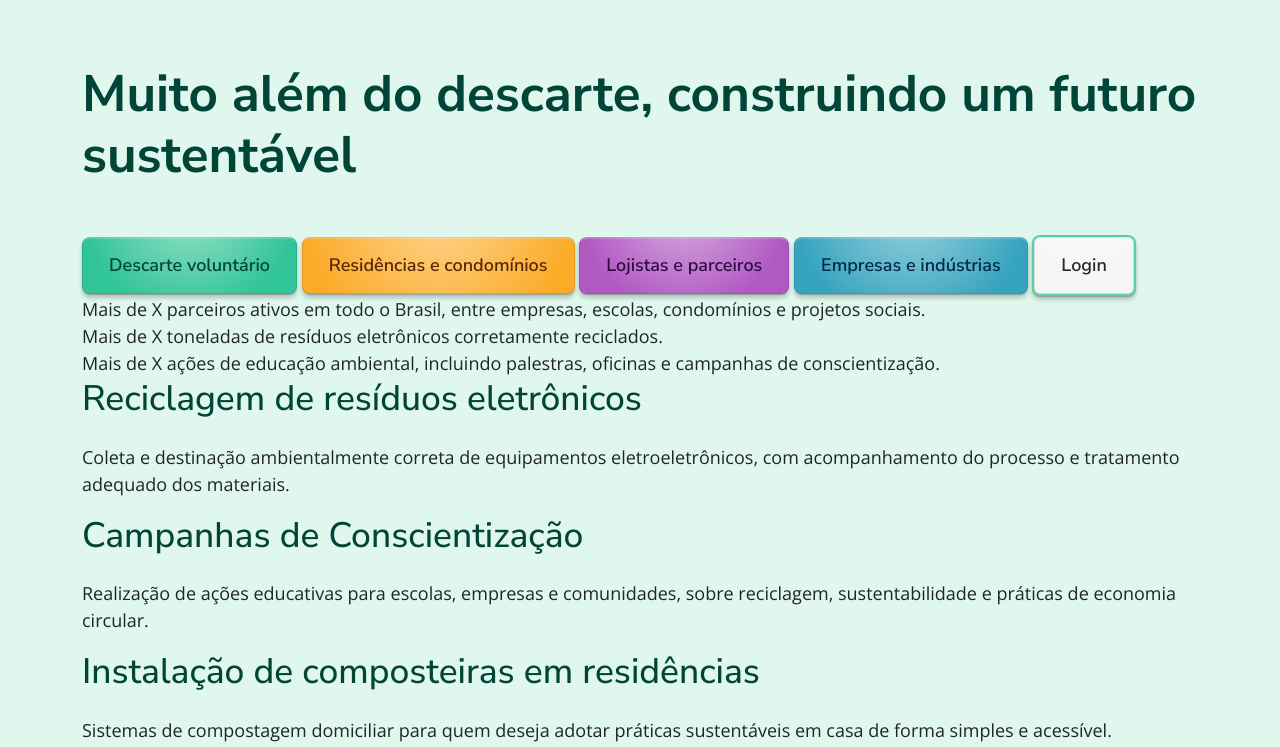
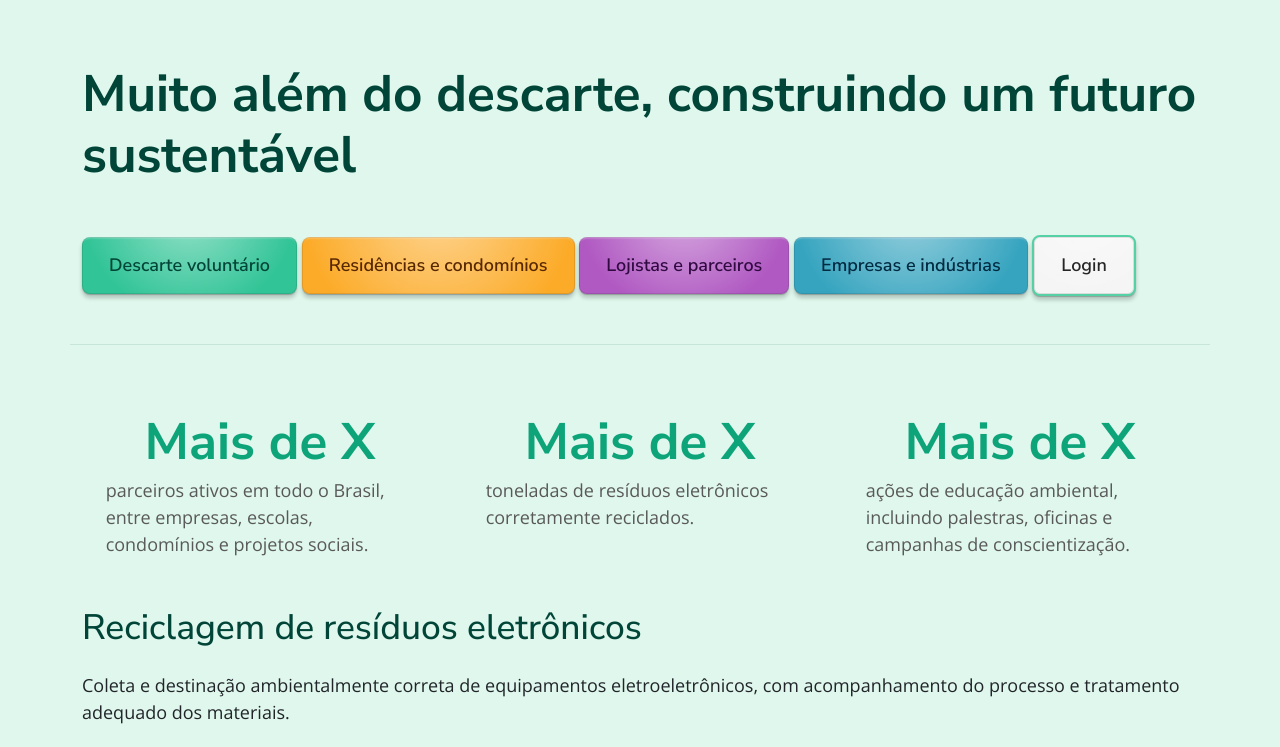
Before and after one commit to ea-nasir-project/Landing-page, a website built with Vite: page src/index.html in a window 1280 px wide. Shown: the top 747 px of the page. Built offline with nearby package versions, Linux system fonts and the light colour scheme; files whose address does not match are found by name.

Commit message:
Indicators

```diff
--- a/src/index.html
+++ b/src/index.html
@@ -66,15 +66,26 @@
             <button class="btn btn--blue">Empresas e indústrias</button>
             <button class="btn btn--login">Login</button>
 
-            <div class="overview__indicators">
-              <div class="overview__indicator-item">
-                Mais de X parceiros ativos em todo o Brasil, entre empresas, escolas, condomínios e projetos sociais.
+            <div class="overview__indicators row g-4 py-5 text-center">
+              <div class="col-md-4">
+                <div class="overview__indicator-item">
+                  <span class="overview__indicator-number">Mais de X</span>
+                  <p class="overview__indicator-text">parceiros ativos em todo o Brasil, entre empresas, escolas,
+                    condomínios e projetos sociais.</p>
+                </div>
               </div>
-              <div class="overview__indicator-item">
-                Mais de X toneladas de resíduos eletrônicos corretamente reciclados.
+              <div class="col-md-4">
+                <div class="overview__indicator-item">
+                  <span class="overview__indicator-number">Mais de X</span>
+                  <p class="overview__indicator-text">toneladas de resíduos eletrônicos corretamente reciclados.</p>
+                </div>
               </div>
-              <div class="overview__indicator-item">
-                Mais de X ações de educação ambiental, incluindo palestras, oficinas e campanhas de conscientização.
+              <div class="col-md-4">
+                <div class="overview__indicator-item">
+                  <span class="overview__indicator-number">Mais de X</span>
+                  <p class="overview__indicator-text">ações de educação ambiental, incluindo palestras, oficinas e
+                    campanhas de conscientização.</p>
+                </div>
               </div>
             </div>
 
--- a/src/scss/custom.scss
+++ b/src/scss/custom.scss
@@ -216,6 +216,36 @@ body {
 }
 
 .overview {
+
+  &__indicators {
+    border-top: 1px solid rgba($green-9, 0.1);
+    margin-top: $space-600;
+  }
+
+  &__indicator {
+    &-item {
+      display: flex;
+      flex-direction: column;
+      align-items: center;
+      gap: $space-100;
+    }
+
+    &-number {
+      font-family: $ff-headings;
+      font-size: clamp(2.5rem, 2rem + 1.5vw, 4rem);
+      font-weight: 700;
+      color: $brand-text;
+      line-height: 1;
+    }
+
+    &-text {
+      font-size: 1.125rem;
+      color: $gray-8;
+      line-height: 1.5;
+      max-width: 30ch;
+      margin: 0;
+    }
+  }
 
   &__cards {
 
```
